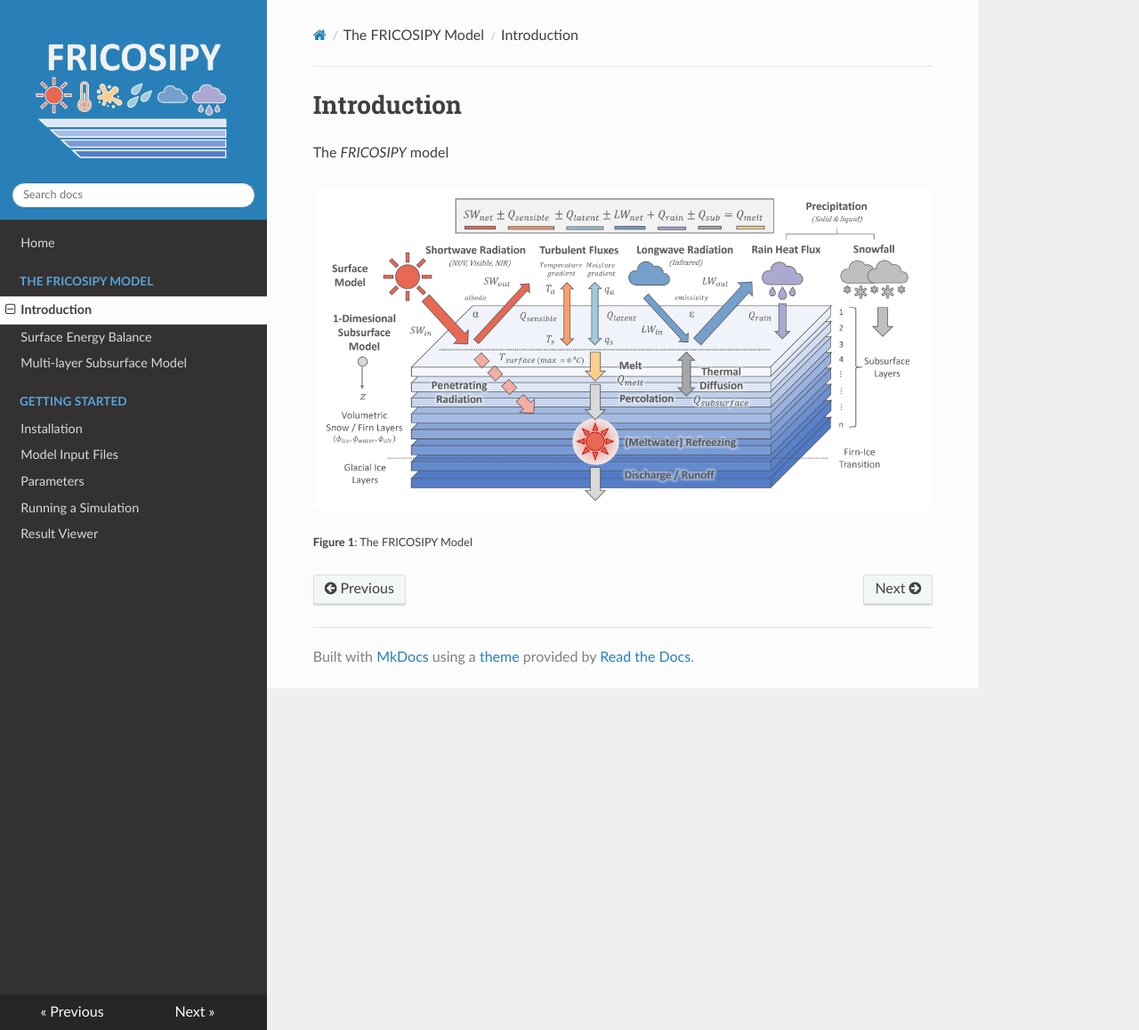
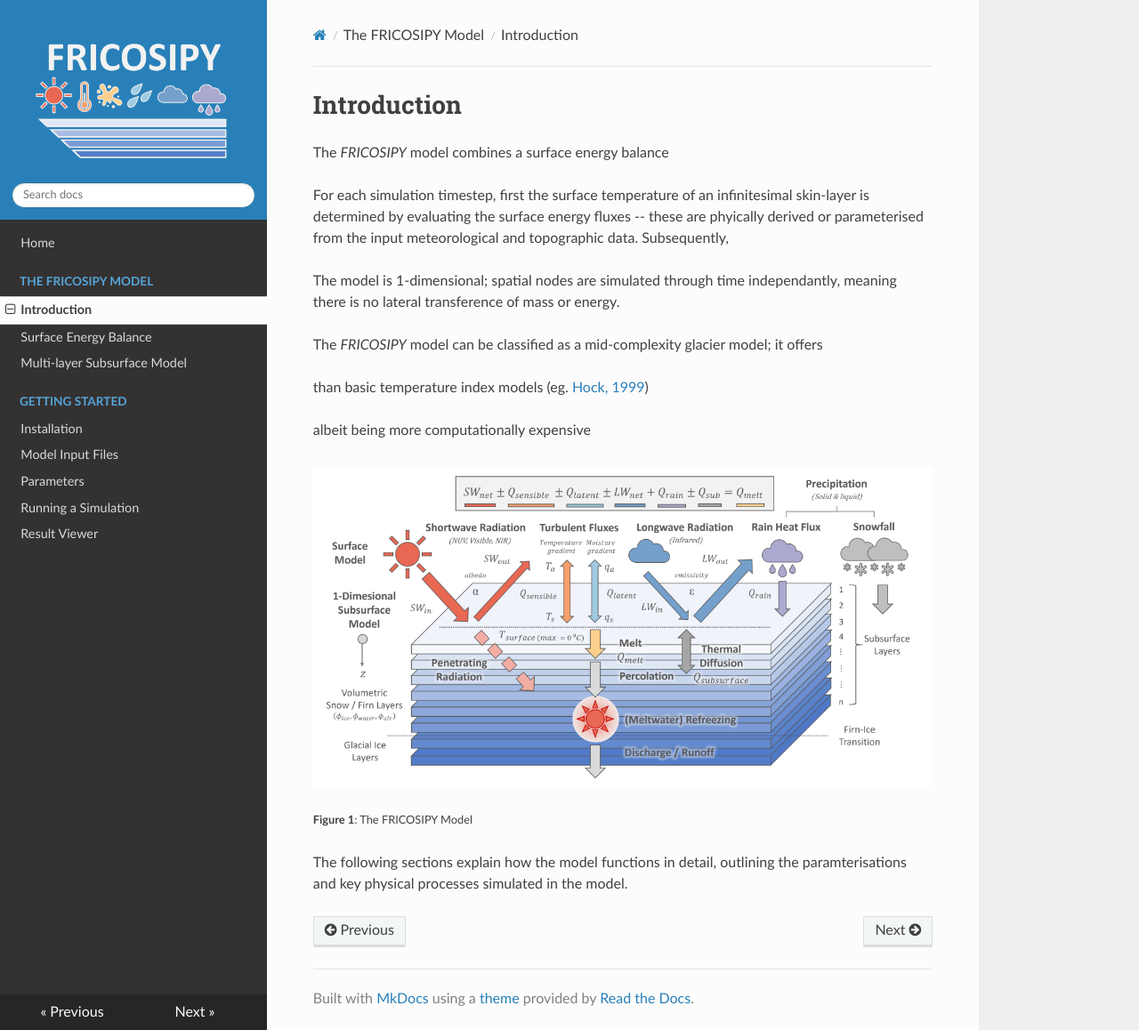
Before and after one commit to MarcusGastaldello/FRICOSIPY, an MkDocs documentation site: the page built from docs/introduction.md, in a window 1280 px wide and 1158 px high. Shown: the whole window at 89% size. Built offline with MkDocs 1.6.1, drawn with Linux system fonts in a browser that asks for light colours; nearby versions of some CDN libraries.

Commit message:
Update introduction.md

```diff
--- a/docs/introduction.md
+++ b/docs/introduction.md
@@ -1,9 +1,27 @@
 # Introduction
 
-The *FRICOSIPY* model
+The *FRICOSIPY* model combines a surface energy balance
 
 
 
+
+
+
+For each simulation timestep, first the surface temperature of an infinitesimal skin-layer is determined by evaluating the surface energy fluxes -- these are phyically derived or parameterised from the input meteorological and topographic data. Subsequently,
+
+
+
+The model is 1-dimensional; spatial nodes are simulated through time independantly, meaning there is no lateral transference of mass or energy.
+
+
+
+The *FRICOSIPY* model can be classified as a mid-complexity glacier model; it offers
+
+
+than basic temperature index models (eg. [Hock, 1999](https://doi.org/10.3189/S0022143000003087))
+
+
+albeit being more computationally expensive
 
 
 
@@ -12,3 +30,5 @@ The *FRICOSIPY* model
 ![Alt text](images/FRICOSIPY_Figure.png)
 
 <small> **Figure 1**: The FRICOSIPY Model </small>
+
+The following sections explain how the model functions in detail, outlining the paramterisations and key physical processes simulated in the model.
```
